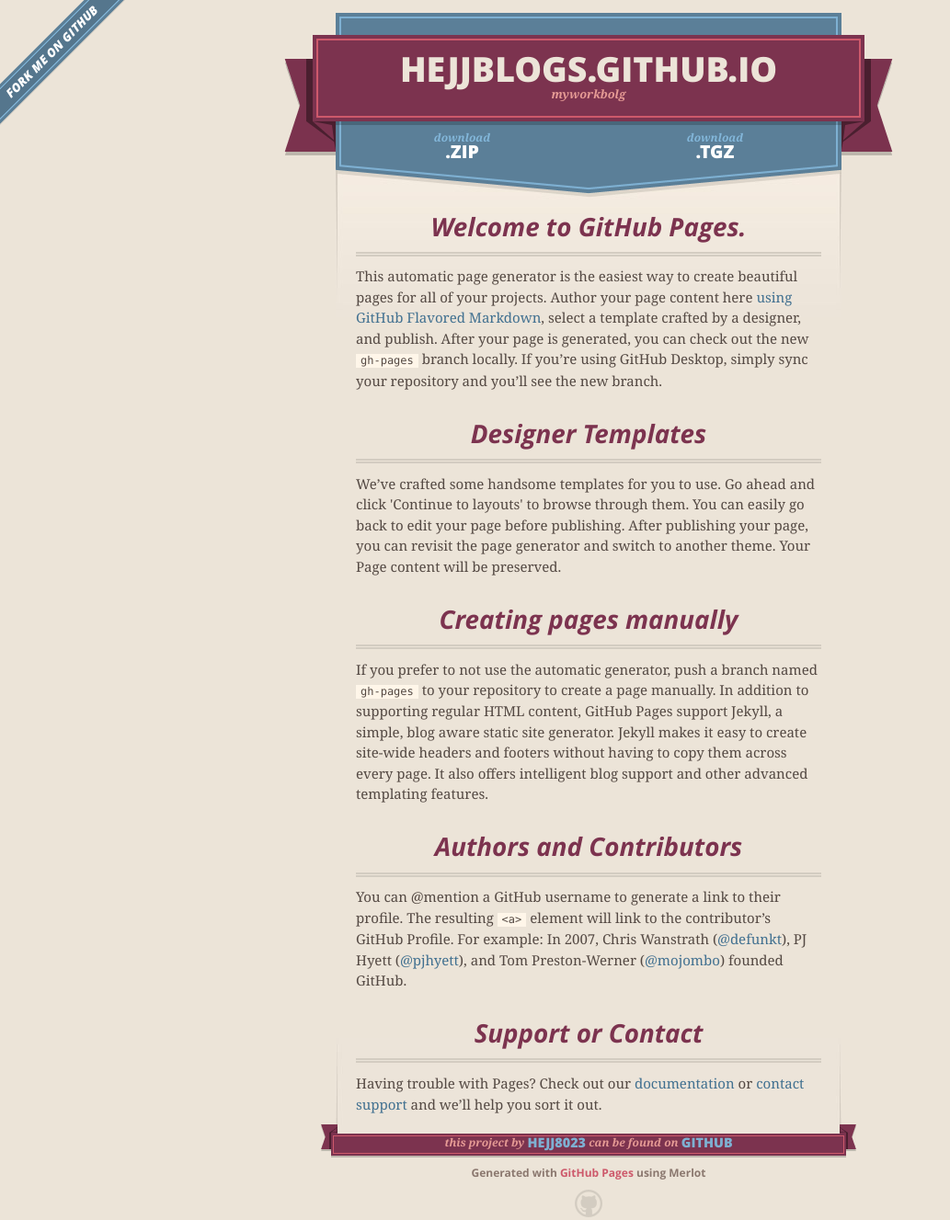
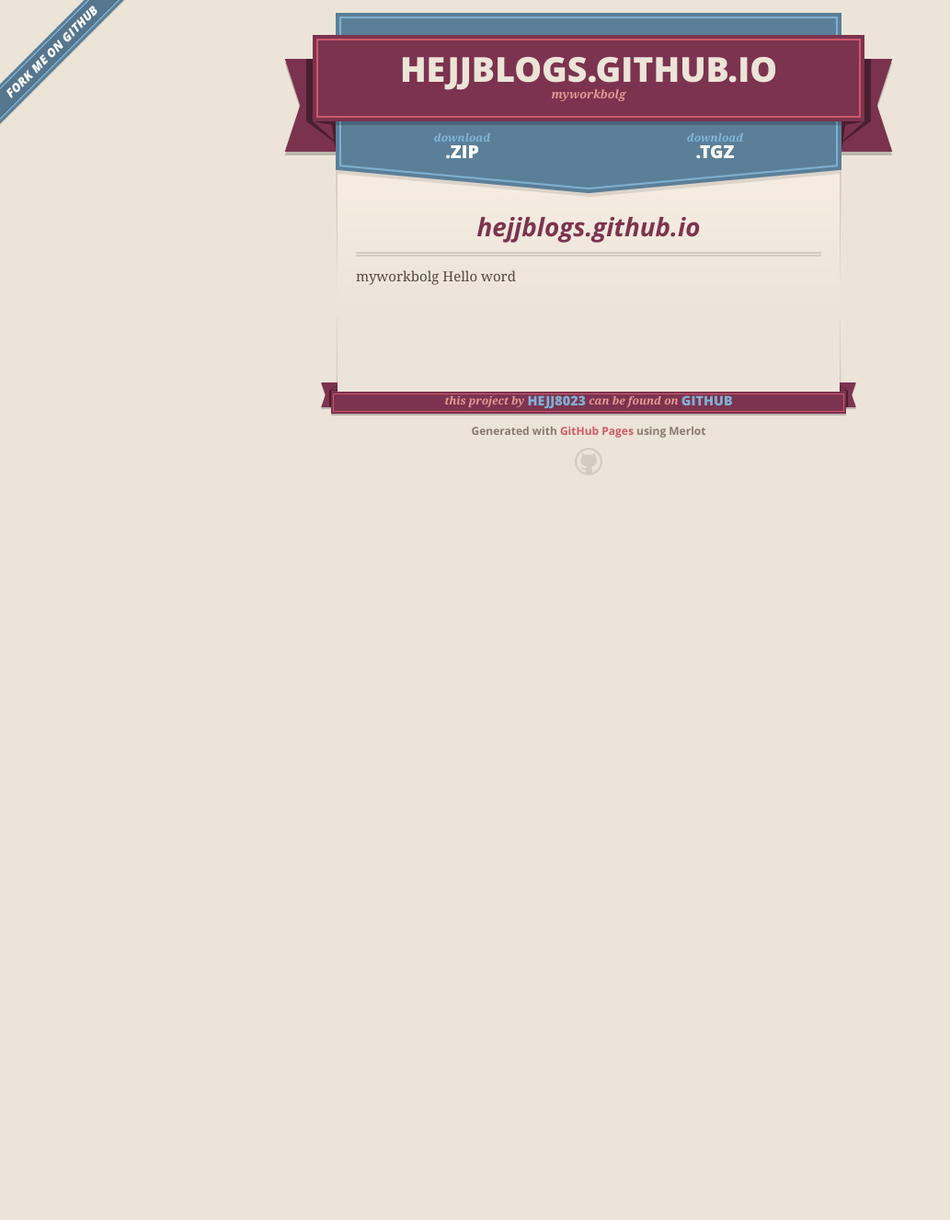
Before and after one commit to hejj8023/hejjblogs.github.io, a plain HTML site: page index.html in a window 1280 px wide. Shown: the whole page at 92% size, without its empty margins (0-1033 px from the left). After the commit the page ends 800 px from the top, so only its background shows below. Drawn offline with nearby package versions, Linux system fonts and the light colour scheme.

```diff
--- a/index.html
+++ b/index.html
@@ -46,30 +46,11 @@
 
 
       <section id="main_content">
-        <h3>
-<a id="welcome-to-github-pages" class="anchor" href="#welcome-to-github-pages" aria-hidden="true"><span aria-hidden="true" class="octicon octicon-link"></span></a>Welcome to GitHub Pages.</h3>
+        <h1>
+<a id="hejjblogsgithubio" class="anchor" href="#hejjblogsgithubio" aria-hidden="true"><span aria-hidden="true" class="octicon octicon-link"></span></a>hejjblogs.github.io</h1>
 
-<p>This automatic page generator is the easiest way to create beautiful pages for all of your projects. Author your page content here <a href="https://guides.github.com/features/mastering-markdown/">using GitHub Flavored Markdown</a>, select a template crafted by a designer, and publish. After your page is generated, you can check out the new <code>gh-pages</code> branch locally. If you’re using GitHub Desktop, simply sync your repository and you’ll see the new branch.</p>
-
-<h3>
-<a id="designer-templates" class="anchor" href="#designer-templates" aria-hidden="true"><span aria-hidden="true" class="octicon octicon-link"></span></a>Designer Templates</h3>
-
-<p>We’ve crafted some handsome templates for you to use. Go ahead and click 'Continue to layouts' to browse through them. You can easily go back to edit your page before publishing. After publishing your page, you can revisit the page generator and switch to another theme. Your Page content will be preserved.</p>
-
-<h3>
-<a id="creating-pages-manually" class="anchor" href="#creating-pages-manually" aria-hidden="true"><span aria-hidden="true" class="octicon octicon-link"></span></a>Creating pages manually</h3>
-
-<p>If you prefer to not use the automatic generator, push a branch named <code>gh-pages</code> to your repository to create a page manually. In addition to supporting regular HTML content, GitHub Pages support Jekyll, a simple, blog aware static site generator. Jekyll makes it easy to create site-wide headers and footers without having to copy them across every page. It also offers intelligent blog support and other advanced templating features.</p>
-
-<h3>
-<a id="authors-and-contributors" class="anchor" href="#authors-and-contributors" aria-hidden="true"><span aria-hidden="true" class="octicon octicon-link"></span></a>Authors and Contributors</h3>
-
-<p>You can @mention a GitHub username to generate a link to their profile. The resulting <code>&lt;a&gt;</code> element will link to the contributor’s GitHub Profile. For example: In 2007, Chris Wanstrath (<a href="https://github.com/defunkt" class="user-mention">@defunkt</a>), PJ Hyett (<a href="https://github.com/pjhyett" class="user-mention">@pjhyett</a>), and Tom Preston-Werner (<a href="https://github.com/mojombo" class="user-mention">@mojombo</a>) founded GitHub.</p>
-
-<h3>
-<a id="support-or-contact" class="anchor" href="#support-or-contact" aria-hidden="true"><span aria-hidden="true" class="octicon octicon-link"></span></a>Support or Contact</h3>
-
-<p>Having trouble with Pages? Check out our <a href="https://help.github.com/pages">documentation</a> or <a href="https://github.com/contact">contact support</a> and we’ll help you sort it out.</p>
+<p>myworkbolg
+Hello word</p>
       </section>
 
       <footer>
```
Also changed, not shown: params.json (+1 -1 lines).
